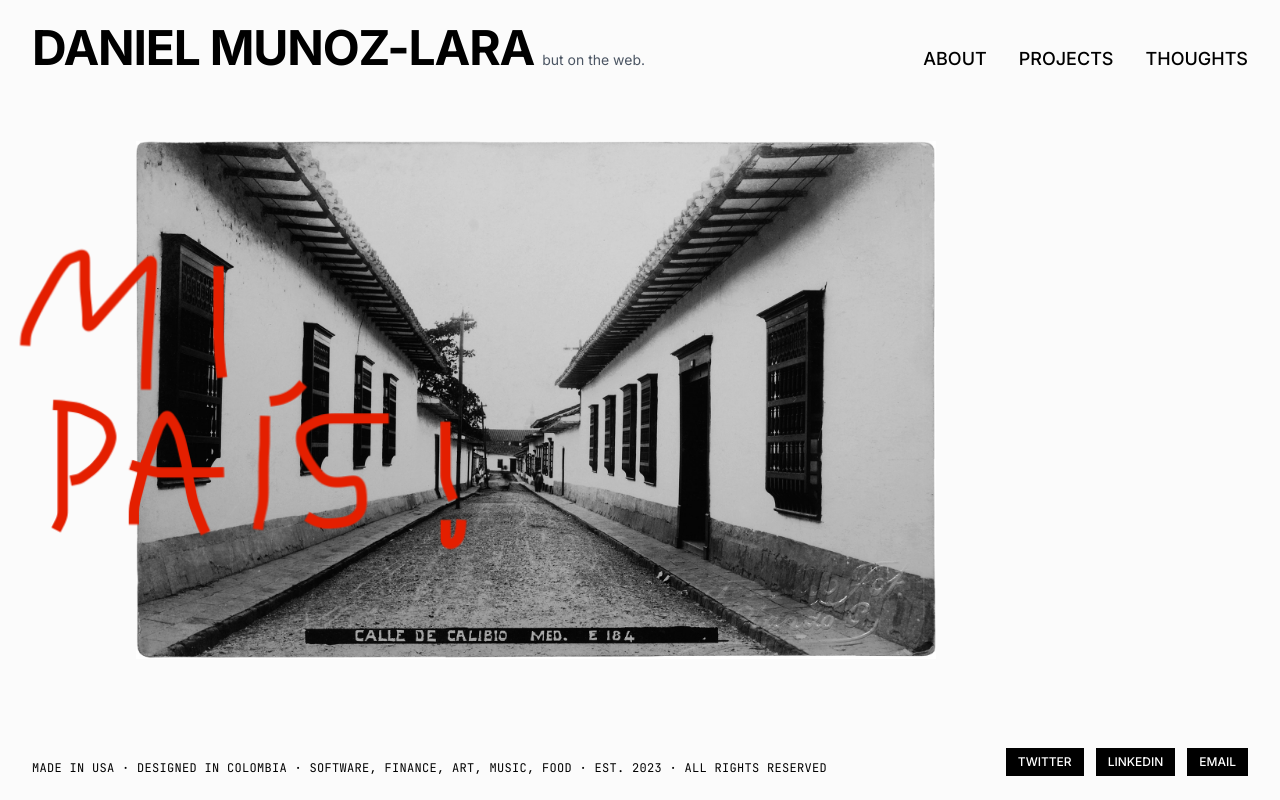
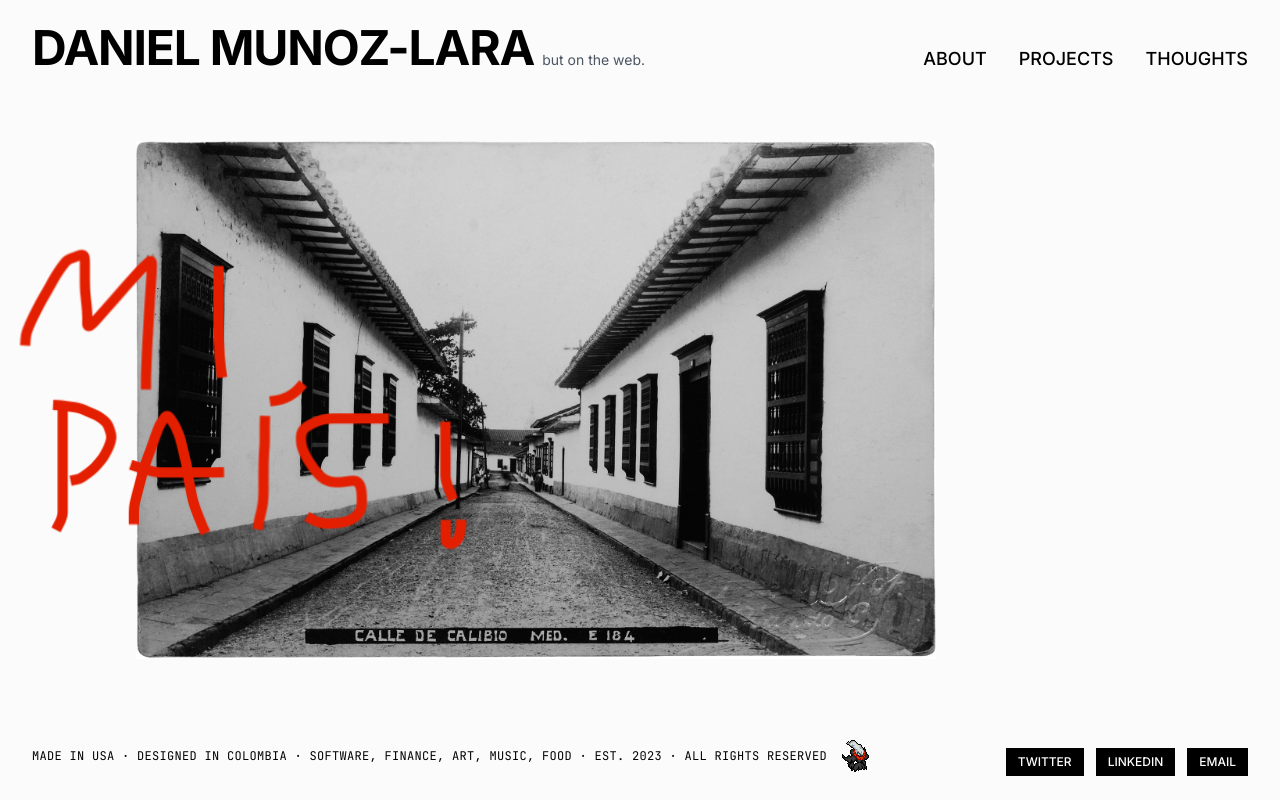
Before and after one commit to danielmnuoz/meonweb, a Next.js app: page / in a window 1280 px wide. Built offline with nearby package versions, Linux system fonts and the light colour scheme.

Commit message:
added rotating linking darkrai

```diff
--- a/app/components/Footer.tsx
+++ b/app/components/Footer.tsx
@@ -1,10 +1,15 @@
+import Link from "next/link";
+
 export default function Footer() {
   return (
     <footer className="fixed bottom-0 left-0 right-0 bg-background">
       <div className="max-w-[1600px] mx-auto px-4 md:px-8 py-4 md:py-6 flex flex-col-reverse md:flex-row items-center md:items-end justify-between gap-3 md:gap-0">
         {/* Left: Dense metadata - hidden on mobile, shown on desktop */}
-        <div className="hidden md:block font-mono text-xs tracking-wide">
-          MADE IN USA · DESIGNED IN COLOMBIA · SOFTWARE, FINANCE, ART, MUSIC, FOOD · EST. 2023 · ALL RIGHTS RESERVED
+        <div className="hidden md:flex items-center gap-3 font-mono text-xs tracking-wide">
+          <span>MADE IN USA · DESIGNED IN COLOMBIA · SOFTWARE, FINANCE, ART, MUSIC, FOOD · EST. 2023 · ALL RIGHTS RESERVED</span>
+          <Link href="/team">
+            <div className="pokemon-sprite" />
+          </Link>
         </div>
         {/* Simplified metadata for mobile */}
         <div className="md:hidden font-mono text-[10px] tracking-wide text-center text-gray-600">
--- a/app/globals.css
+++ b/app/globals.css
@@ -8,3 +8,36 @@
     background-color: #FBFBFB;
   }
 }
+
+.pokemon-sprite {
+  width: 40px;
+  height: 40px;
+  background-image: url('/darkrai-animation.png');
+  image-rendering: pixelated;
+
+  /* 1. pokemon-walk: Moves horizontally through 8 frames.
+     2. pokemon-rotate: Jumps vertically through the 8 directions.
+  */
+  animation:
+    pokemon-walk 0.8s steps(8) infinite,
+    pokemon-rotate 8s step-start infinite;
+}
+
+/* Horizontal: Moves exactly 40px per step, 8 times */
+@keyframes pokemon-walk {
+  from { background-position-x: 0px; }
+  to { background-position-x: -320px; }
+}
+
+/* Vertical: Manual jumps to skip the empty 40px spacers.
+   'step-start' ensures he snaps to the position and doesn't float. */
+@keyframes pokemon-rotate {
+  0%    { background-position-y: 0px; }      /* Row 0 */
+  12.5% { background-position-y: -80px; }    /* Row 2 */
+  25%   { background-position-y: -160px; }   /* Row 4 */
+  37.5% { background-position-y: -240px; }   /* Row 6 */
+  50%   { background-position-y: -320px; }   /* Row 8 */
+  62.5% { background-position-y: -400px; }   /* Row 10 */
+  75%   { background-position-y: -480px; }   /* Row 12 */
+  87.5% { background-position-y: -560px; }   /* Row 14 */
+}
```
Also changed, not shown: public/darkrai-animation.png (added).
